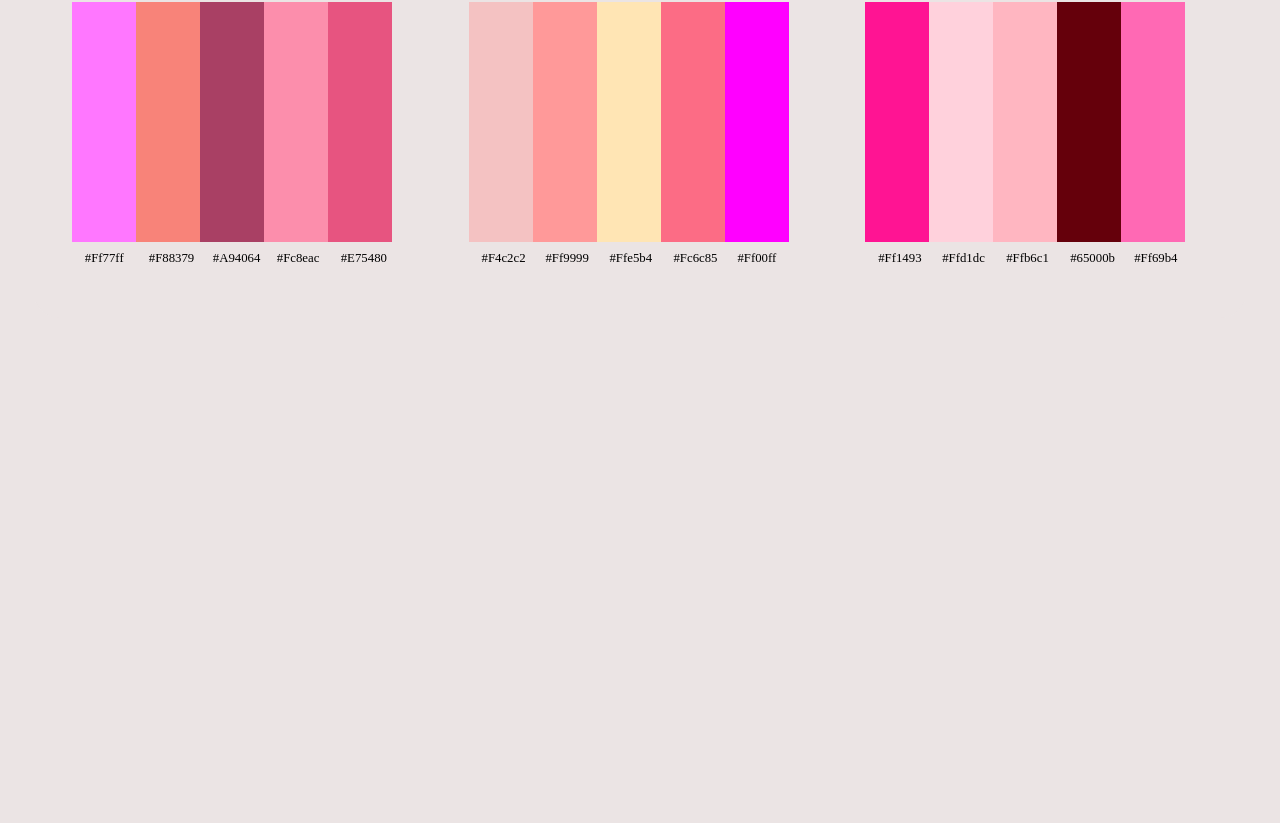
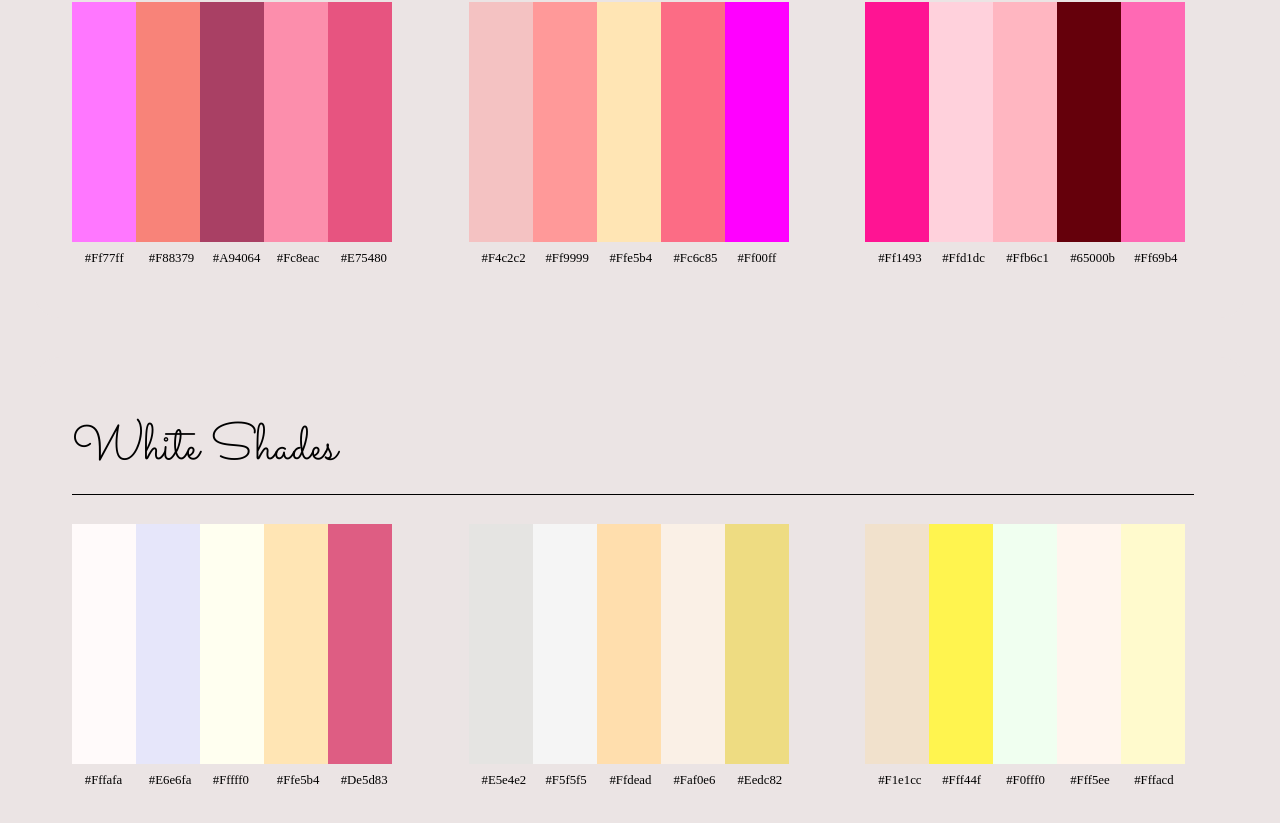
Before and after one commit to Vasundhara-Tiwari/ColorBundle, a React (Create React App) app: page / in a window 1280 px wide. Shown: the part 4585-5408 px from the top of the page. Before the commit the page ends 4975 px from the top, so only its background shows below. Built offline with nearby package versions, Linux system fonts and the light colour scheme.

Commit message:
adding shades of white

```diff
--- a/src/App.js
+++ b/src/App.js
@@ -361,6 +361,43 @@ const App = () => {
           color5="#Ff69b4"
         />
       </div>
+      <div className="shade-division">
+        <br />
+        <br />
+        <br />
+        <div className="palatte-heading">White Shades</div>
+        <hr
+          style={{
+            width: "92.5%",
+            height: "0.1vw",
+            border: "none",
+            textAlign: "left",
+            marginLeft: "3vw",
+            background: "black",
+          }}
+        />
+        <Bar
+          color1="#Fffafa"
+          color2="#E6e6fa"
+          color3="#Fffff0"
+          color4="#Ffe5b4"
+          color5="#De5d83"
+        />
+        <Bar
+          color1="#E5e4e2"
+          color2="#F5f5f5"
+          color3="#Ffdead"
+          color4="#Faf0e6"
+          color5="#Eedc82"
+        />
+        <Bar
+          color1="#F1e1cc"
+          color2="#Fff44f"
+          color3="#F0fff0"
+          color4="#Fff5ee"
+          color5="#Fffacd"
+        />
+      </div>
     </div>
   );
 };
```
